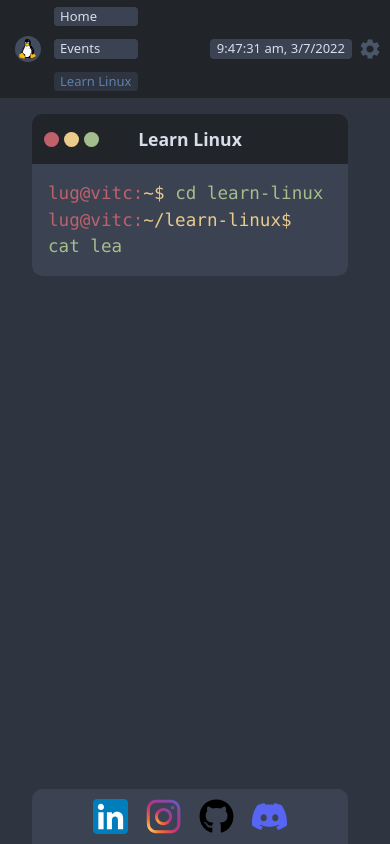
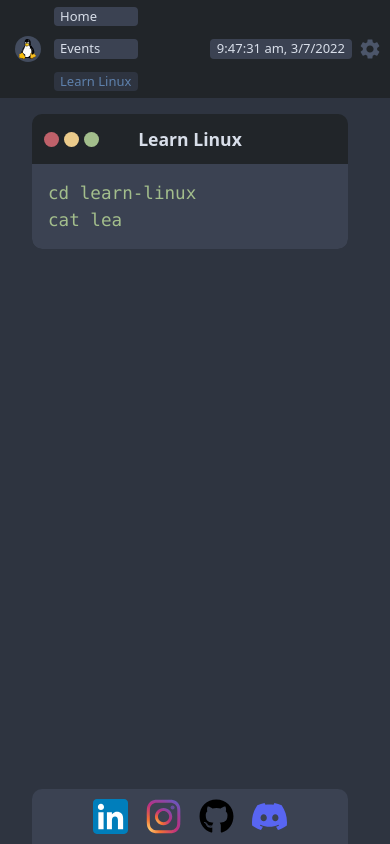
Before and after one commit to lugvitc/lugvitc.github.io, a React (Create React App) app: page /#/learn-linux in a window 390 px wide. Built offline with nearby package versions, Linux system fonts and the light colour scheme.

Commit message:
added hide-600 to promp user, path and ls output

```diff
--- a/src/components/terminal/terminalPrompt.js
+++ b/src/components/terminal/terminalPrompt.js
@@ -3,8 +3,8 @@ import './terminal.css';
 export default function TerminalPrompt({ path, children }) {
     return (
         <div className='terminal-prompt'>
-            <span className='prompt-user-system'>lug@vitc:</span>
-            <span className='prompt-path'>{path}$ </span>
+            <span className='prompt-user-system hide-600'>lug@vitc:</span>
+            <span className='prompt-path hide-600'>{path}$ </span>
             <span className='prompt-command'>{children}</span>
             <br />
         </div>
--- a/src/pages/learnLinux/learnLinux.css
+++ b/src/pages/learnLinux/learnLinux.css
@@ -10,12 +10,6 @@
     margin-right: auto;
 }
 
-@media only screen and (max-width: 630px) {
-    .ls-output {
-        display: none;
-    }
-}
-
 .v-1em-spacer {
     height: 1em;
 }
--- a/src/pages/learnLinux/learnLinux.js
+++ b/src/pages/learnLinux/learnLinux.js
@@ -99,13 +99,13 @@ export default function LearnLinux() {
                     )}
                 >
                     <div className='v-1em-spacer' />
-                    <span className='ls-output'>
+                    <span className='hide-600'>
                         drwxrwxrwx 1 root root{' '}
                     </span>{' '}
                     learn-linux.txt
                     {sessions.map((session, index) => (
                         <div key={index}>
-                            <span className='ls-output'>
+                            <span className='hide-600'>
                                 drwxrwxrwx 1 root root{' '}
                             </span>
                             <NavLink
--- a/src/styles/index.css
+++ b/src/styles/index.css
@@ -62,6 +62,12 @@ hr {
     color: var(--nord4);
 }
 
+@media only screen and (max-width: 600px) {
+    .hide-600 {
+        display: none;
+    }
+}
+
 * ::selection {
     background-color: var(--nord7);
     color: var(--nord0);
```
